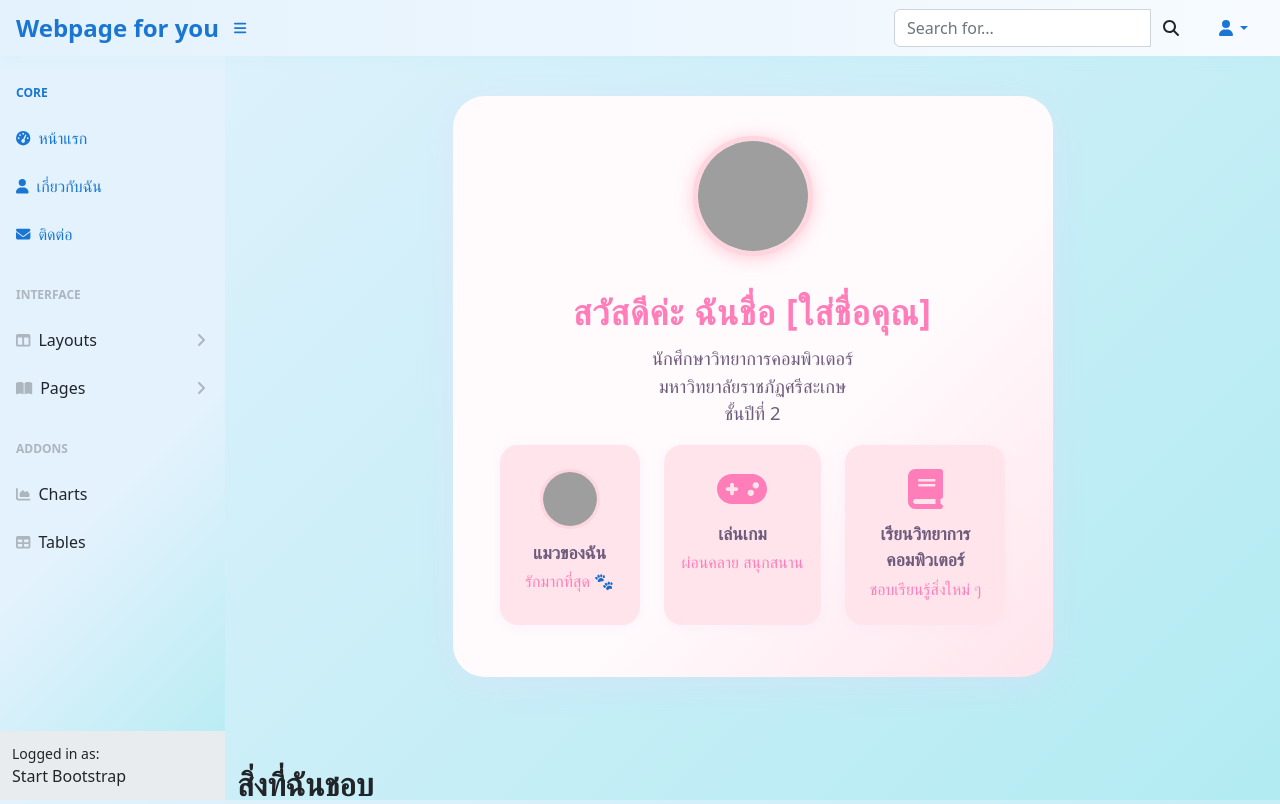
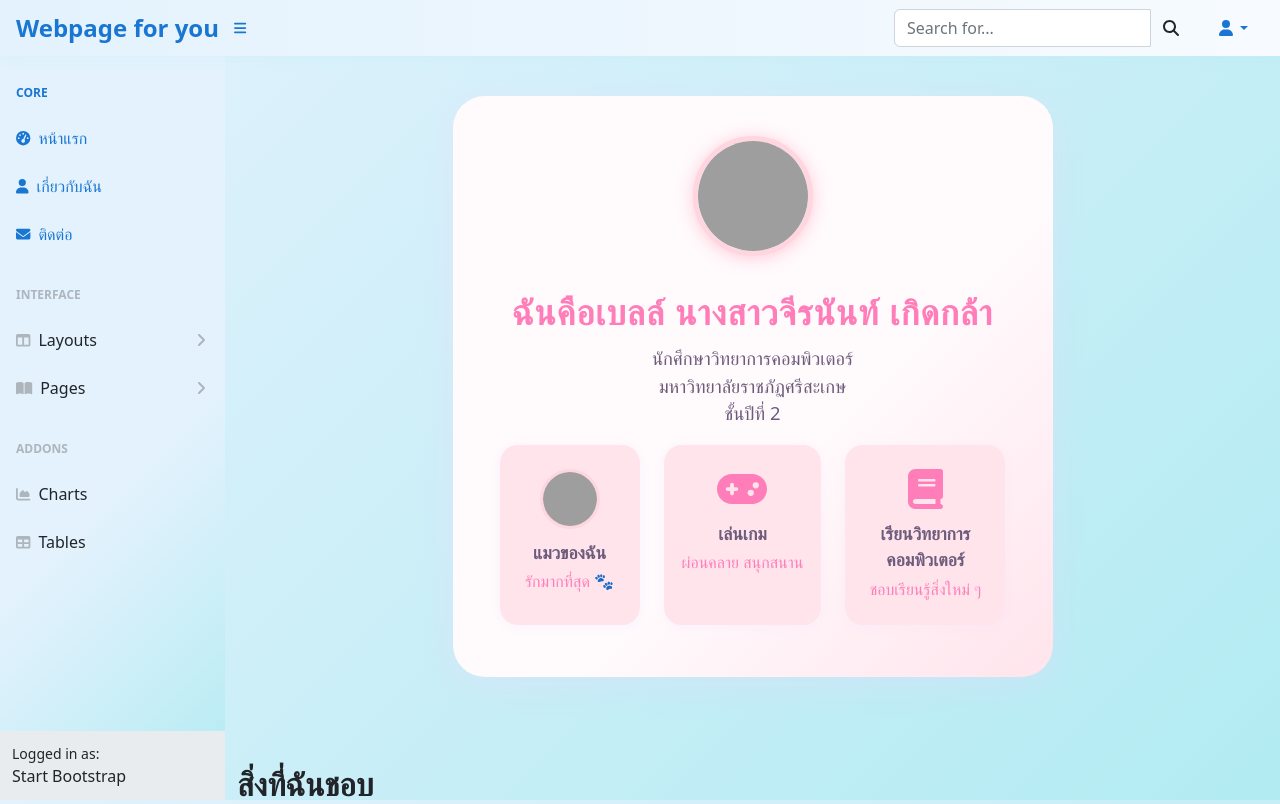
Before and after one commit to bXiilzy/vercel_deploy_app, a Django app: template templates/home.html in a window 1280 px wide. Shown: the top 804 px of the page. Run offline with Django 3.2, Linux system fonts and the light colour scheme; the template is opened without the code that fills it, so the values that code supplies are empty; some libraries are stand-ins or nearby versions; grey boxes are pictures that could not be loaded.

Commit message:
Update profile section with specific user details

```diff
--- a/templates/home.html
+++ b/templates/home.html
@@ -7,7 +7,7 @@
         <div class="profile-img-wrap">
             <img src="{% static 'bxilzyy07.jpg' %}" alt="รูปโปรไฟล์" class="profile-img" />
         </div>
-        <h2 class="cute-title">สวัสดีค่ะ ฉันชื่อ <span style="color:#ff7eb9">[ใส่ชื่อคุณ]</span></h2>
+        <h2 class="cute-title">ฉันคือเบลล์ <span style="color:#ff7eb9">นางสาวจีรนันท์ เกิดกล้า</span></h2>
         <p class="cute-desc">นักศึกษาวิทยาการคอมพิวเตอร์<br>มหาวิทยาลัยราชภัฏศรีสะเกษ<br>ชั้นปีที่ 2</p>
         <div class="cute-hobby-row">
             <div class="cute-hobby-card">
```
